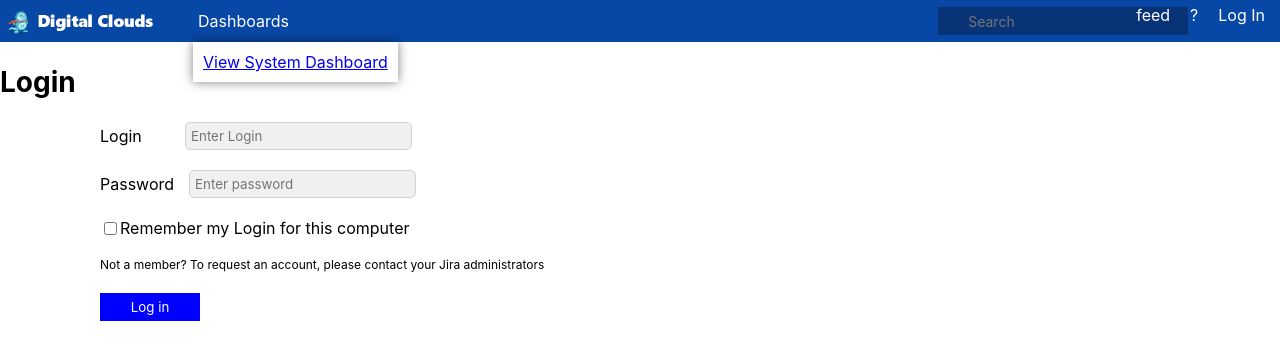
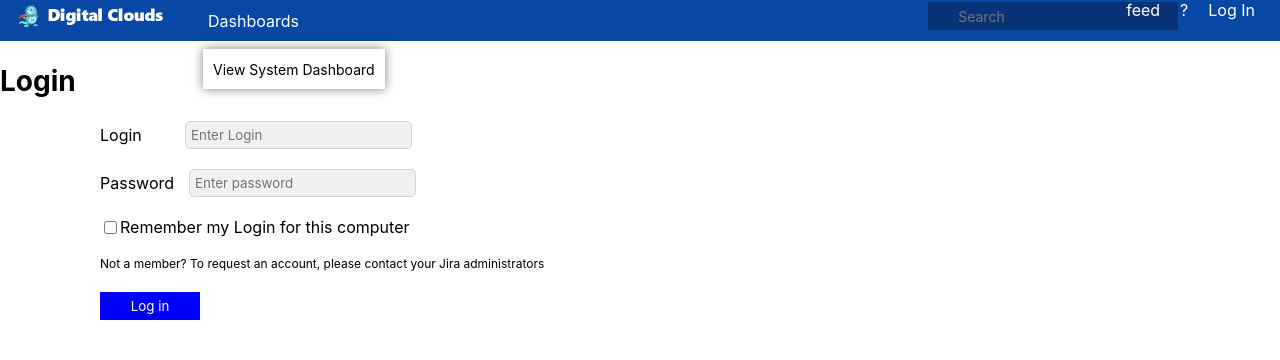
Before and after one commit to DmitryYamshikov/JiraTest, a Vue app: page / in a window 1280 px wide. Shown: the top 360 px of the page. Built offline with nearby package versions, Linux system fonts and the light colour scheme; no server answers.

Commit message:
рабочий запрос

```diff
--- a/src/api/server.js
+++ b/src/api/server.js
@@ -1,12 +1,21 @@
-let baseUrl = 'https://jsonplaceholder.typicode.com/posts';
+const user = {
+   email: "admin@admin.com",
+   password: "admin"
+}
+let baseUrl = `http://65.21.188.112/api/users/login?email=${user.email}&password=${user.password}`;
+export default function makeRequest(url = '', options = {
+   method: 'POST',
+   headers: {
+      'accept': 'application/json',
 
-export default function makeRequest(url='', options={}) {
+   },
+   body: JSON.stringify(user)
+}) {
    fetch(baseUrl + url, options)
-   .then((data)=>data.json())
-   .then((data)=>console.log(data))
+      .then((data) => data.json())
+      .then((data) => console.log(data))
       .catch(error => {
          console.log(`ошибка: ${error}`);
 
       })
-
 }
--- a/src/components/HeaderSection.vue
+++ b/src/components/HeaderSection.vue
@@ -35,14 +35,13 @@
       components: {},
    };
 </script>
-<style lang="scss">
+<style scoped lang="scss">
    .header {
       min-height: 41px;
-    padding: 5px;
+      padding: 0 15px;
       background-color: #0747a6;
       display: flex;
       justify-content: space-between;
-    align-items: center;
       &__right,
       &__left {
          display: flex;
@@ -91,6 +90,14 @@
          background-color: #fff;
          width: max-content;
          box-shadow: 0 0 10px rgba(0, 0, 0, 0.5);
+         a {
+            color: #000;
+            text-decoration: none;
+            font-size: 14px;
+            &:hover {
+               text-decoration: underline;
+            }
+         }
       }
    }
    .dropdown {
@@ -120,4 +127,5 @@
       &_login {
       }
    }
+
 </style>
```
Lines whose indentation alone changed are shown as unchanged.
